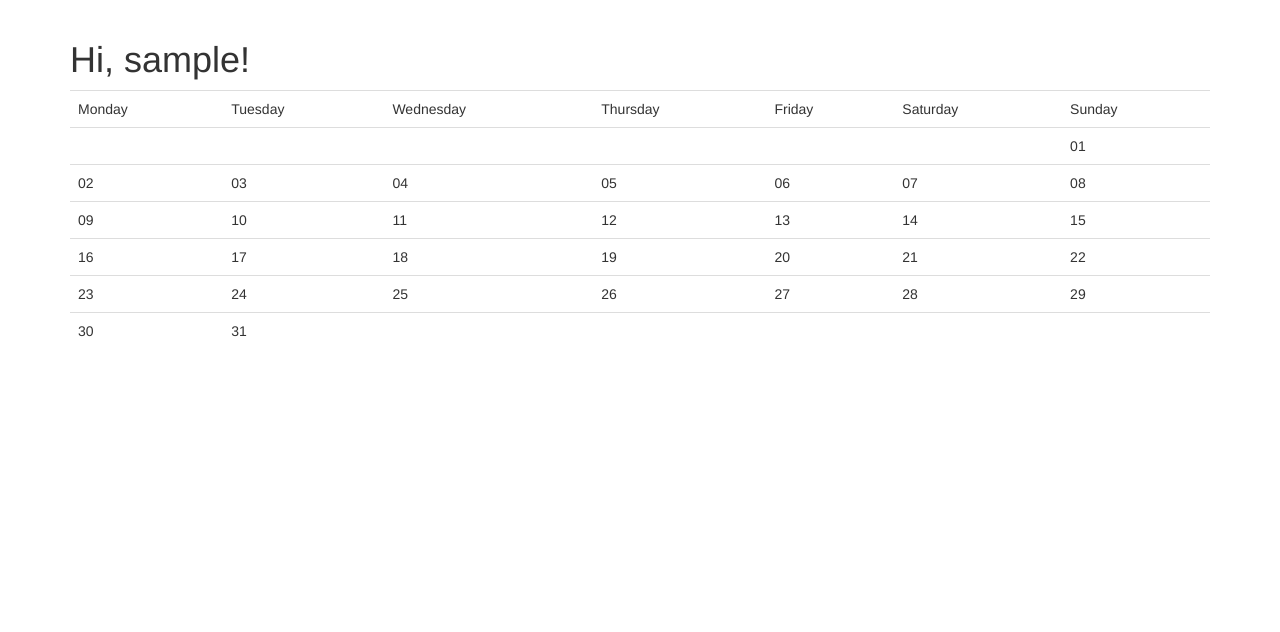
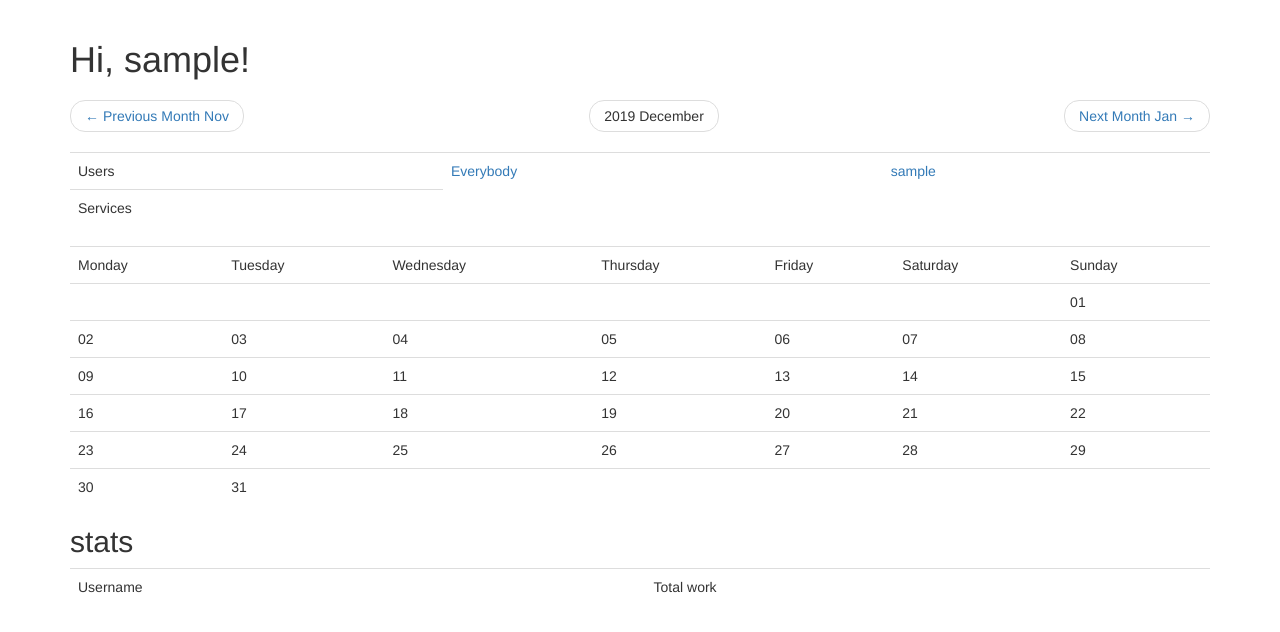
Before and after one commit to henrik-andreasson/teamplan, a Flask app: page / in a window 1280 px wide. Shown: the part 52-684 px from the top of the page. Run offline with Flask 2, Linux system fonts and the light colour scheme; the visitor is signed in with stand-in values (Sample User, id 1); data comes from the database, SQL or seed files in the repository; data that the repository does not hold is empty; some libraries are stand-ins or nearby versions.

Commit message:
updates to the month view, now with stats and you can select next and previous month

```diff
--- a/app/main/routes.py
+++ b/app/main/routes.py
@@ -11,6 +11,7 @@ from app.main import bp
 from calendar import Calendar
 from datetime import datetime
 from sqlalchemy import func
+from dateutil import relativedelta
 
 
 @bp.before_app_request
@@ -20,13 +21,52 @@ def before_request():
         db.session.commit()
     g.locale = str(get_locale())
 
+def service_stat_month(month,service=None,user=None):
+
+    if user is None:
+        users = User.query.order_by(User.username.desc())
+    else:
+        users = User.query.filter(User.username==user)
+
+    if service is None:
+        services = Service.query.order_by(Service.name.desc())
+    else:
+        services = Service.query.filter(Service.name==service)
+
+    stats=[]
+    for u in users:
+        stat_user={}
+        stat_user['username']=u.username
+        user_all_work=0
+        for s in services:
+# todo calc stats for not all work, just the selected month
+            stat_user[s.name] = Work.query.filter(Work.username == u.username,
+                                             Work.service == s.name).with_entities(func.count()).scalar()
+            user_all_work += stat_user[s.name]
+        stat_user['user_all_work']=user_all_work
+        if user_all_work > 0:
+            stats.append(stat_user)
+    return stats
 
 @bp.route('/', methods=['GET', 'POST'])
 @bp.route('/index', methods=['GET', 'POST'])
 @login_required
 def index():
-    today = datetime.utcnow()
     output_month = []
+
+    users = User.query.all()
+    services = Service.query.all()
+    username = request.args.get('username')
+    service = request.args.get('service')
+    month = request.args.get('month')
+
+    if month is None:
+        today = datetime.utcnow()
+    else:
+        today = datetime.strptime(month, "%Y-%m")
+
+    next_month = today + relativedelta.relativedelta(months=1)
+    prev_month = today + relativedelta.relativedelta(months=-1)
 
     calendar = Calendar().monthdayscalendar(today.year, today.month)
     display_month = '{:02d}'.format(today.month)
@@ -35,11 +75,9 @@ def index():
     mon_week = 0
     for week in calendar:
         mon_week = mon_week + 1
-#        print ("week: %s" % mon_week)
         output_week = []
         weekday = 0
         for day in week:
-#            print ("day: %s" % day)
             weekday = weekday + 1
 
             day_info = {}
@@ -51,16 +89,39 @@ def index():
                                                   display_day)
                 date_max = "%s-%s-%s 23:59:00" % (display_year, display_month,
                                                   display_day)
-#                print("search for work: %s %s" % (date_min, date_max))
-                work = Work.query.filter(func.datetime(Work.start) > date_min,
-                                         func.datetime(Work.stop) < date_max).all()
+                if service is not None:
+                    work = Work.query.filter(Work.service == service,
+                                            func.datetime(Work.start) > date_min,
+                                            func.datetime(Work.stop) < date_max).all()
+                elif username is not None:
+                    work = Work.query.filter(Work.username == username,
+                                            func.datetime(Work.start) > date_min,
+                                            func.datetime(Work.stop) < date_max).all()
+                else:
+                    work = Work.query.filter(func.datetime(Work.start) > date_min,
+                                func.datetime(Work.stop) < date_max).all()
 
                 day_info['work'] = work
 
             output_week.insert(weekday, day_info)
 
         output_month.insert(mon_week, output_week)
-    return render_template('month.html', title=_('Month'), month=output_month)
+
+    month_info = {}
+    month_info['prev'] = prev_month.strftime("%b")
+    month_info['this'] = today.strftime("%Y %B")
+    month_info['next'] = next_month.strftime("%b")
+    next_url = url_for('main.index', month=next_month.strftime("%Y-%m"))
+    prev_url = url_for('main.index', month=prev_month.strftime("%Y-%m"))
+
+
+    stats=service_stat_month(today.month,service,username)
+    return render_template('month.html', title=_('Month'), month=output_month,
+                           users=users, services=services, stats=stats,
+                           month_info=month_info, next_url=next_url,
+                           prev_url=prev_url)
+
+
 
 
 @bp.route('/explore')
--- a/app/templates/month.html
+++ b/app/templates/month.html
@@ -3,6 +3,73 @@
 
 {% block app_content %}
     <h1>{{ _('Hi, %(username)s!', username=current_user.username) }}</h1>
+
+    <nav aria-label="...">
+        <ul class="pager">
+            <li class="previous{% if not prev_url %} disabled{% endif %}">
+                <a href="{{ prev_url or '#' }}">
+                    <span aria-hidden="true">&larr;</span>
+                    {{ _('Previous Month') }} {{ month_info['prev'] }}
+                </a>
+            </li>
+            <li>
+              <span aria-hidden="true">
+                {{ month_info['this'] }}
+               </span>
+            </li>
+            <li class="next{% if not next_url %} disabled{% endif %}">
+                <a href="{{ next_url or '#' }}">
+                    {{ _('Next Month') }} {{ month_info['next'] }}
+                    <span aria-hidden="true">&rarr;</span>
+                </a>
+            </li>
+        </ul>
+    </nav>
+
+
+    <table class="table table-hover">
+      <tr>
+        <td>
+            {{ _('Users') }}
+        </td>
+        <td>
+          <a href="{{ url_for('main.index') }}">
+            {{ _('Everybody') }}    </a>
+        </td>
+
+    {% for user in users %}
+
+      {% set user_link %}
+        <a href="{{ url_for('main.index', username=user.username) }}">
+          {{ user.username }}
+        </a>
+      {% endset %}
+
+        <td>    {{ user_link }}          </td>
+
+    {% endfor %}
+      </tr>
+      <tr>
+        <td>
+            {{ _('Services') }}
+        </td>
+
+    {% for service in services %}
+
+      {% set service_link %}
+        <a href="{{ url_for('main.index', service=service.name) }}">
+          {{ service.name }}
+        </a>
+      {% endset %}
+              <td>
+                <div style="background: {{service.color}}">
+                  {{ service_link }}
+                </div>
+              </td>
+    {% endfor %}
+      </tr>
+
+    </table>
     <table class="table table-hover">
       <tr>
           <td>  {{ _('Monday') }} </td>
@@ -19,9 +86,21 @@
           {% for day in week %}
             <td>  {{ day['display_day'] }}
               {% for wrk in day['work'] %}
+
+              {% set edit_link %}
+                  <a href="{{ url_for('main.work_edit', work=wrk.id) }}">
+                    {{ _('edit')}}
+                  </a>
+              {% endset %}
+
+
               <div style="background: {{wrk.color}}">
-                {{ _('%(username)s @ %(service)s <br/>',
+                {{ _('%(username)s @ %(service)s ',
                     username=wrk.username, service=wrk.service) }}
+                {% if wrk.status != "assigned" %}
+                  {{ edit_link }}
+                {% endif %}
+                <br/>
               </div>
               {% endfor %}
             </td>
@@ -30,4 +109,35 @@
       {% endfor %}
     </table>
 
+
+    <h2>stats</h2>
+    <table class="table table-hover">
+      <tr>
+        <td>    {{_('Username')}}          </td>
+        {% for service in services %}
+          <td>    {{ service.name }}          </td>
+        {% endfor %}
+        <td>    {{_('Total work')}}          </td>
+      </tr>
+
+
+    {% for stat_user in stats %}
+      <tr>
+        <td>    {{ stat_user['username'] }}          </td>
+
+        {% for service in services %}
+
+
+          <td>
+            <div style="background: {{service.color}}">
+             {{ stat_user[service.name] }}
+            </<div>
+          </td>
+        {% endfor %}
+        <td>    {{ stat_user['user_all_work'] }}          </td>
+
+    {% endfor %}
+      </tr>
+
+
 {% endblock %}
```
